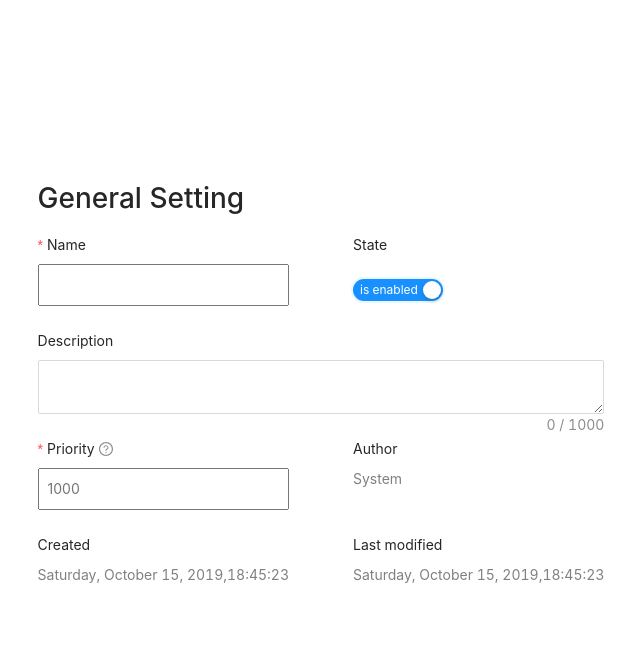
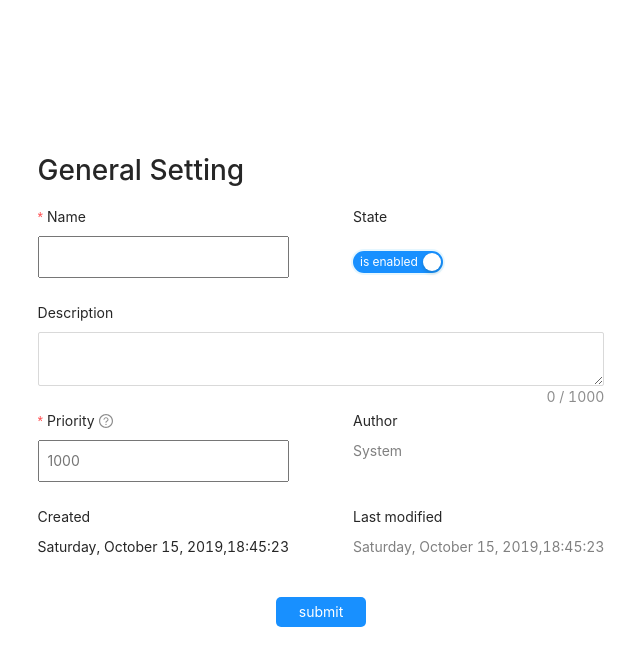
Before and after one commit to Fatemeh-Soleimani/Front-Intern-Form-Design-, a React (Create React App) app in the folder form/: page / in a window 1280 px wide. Shown: the top 666 px of the page, without its empty margins (319-959 px from the left). Built offline with nearby package versions, Linux system fonts and the light colour scheme; no server answers.

Commit message:
add get method (api from axios)-(not complete)

```diff
--- a/form/src/components/myform.css
+++ b/form/src/components/myform.css
@@ -23,3 +23,17 @@
 	text-align: left;
 	color: gray;
 }
+.submitbutton{
+	size: large;
+	width: 90px;
+	height: 30px;
+	background-color: rgb(24, 144, 255);
+	border-radius: 5px;
+	border: none;
+	color:white;
+
+}
+.submitbutton:hover{
+	background-color:rgb(9, 104, 194) ;
+	cursor: pointer;
+}
--- a/form/src/components/myform.js
+++ b/form/src/components/myform.js
@@ -2,15 +2,62 @@ import "./myform.css";
 import { Form, Input, Button, Row, Col, Switch } from "antd";
 import TextArea from "antd/lib/input/TextArea";
 import FormItem from "antd/lib/form/FormItem";
+import { useState } from "react";
+import axios from "axios";
+import { OmitProps } from "antd/lib/transfer/ListBody";
+// const [users, setUsers] = useState([]);
+async function getrequest(){
+	axios.get('https://ansarcrm.iran.liara.run/MainApi/getForm?id=1000', {
+		params: {
+		  ID: 1000
+		}
+	  })
+	  .then(function (response) {
+
+		console.log(response.data);
+	  });
+	}
 
 function MyForm() {
 
-	return <div><Form name='basic form' layout="vertical" size="middle">
+	getrequest();
+	const [name,setname]=useState('');
+	const [desc,setdesc]=useState('');
+	const [prio,setprio]=useState('');
+	const [author,setauthor]=useState('');
+	const [create,setcreate]=useState('');
+	const [lastm,setlastm]=useState('');
+
+
+const handlename=(event)=>{
+	// this.setState({name: event.target.value })
+	const Name=event.target.value;
+	console.log(Name);
+	setname(Name);
+}
+const handledesc=(event)=>{
+	const description=event.target.value;
+	console.log(description);
+	setname(description);
+}
+const handleprio=(event)=>{
+	const prior=event.target.value;
+	console.log(prior);
+	setname(prior);
+}
+const submituser=async(e)=>{
+
+	e.preventDesfault();
+	const userdata={Name:name , description:desc,prior:prio};
+	await axios.post('https://ansarcrm.iran.liara.run/MainApi/setForm',JSON.stringify(userdata)).then(result=>{console.log(result.data);});
+
+}
+	return <div><Form onSubmit={submituser} name='basic form' layout="vertical" size="middle">
 		<h1 class="title">General Setting</h1>
 		<Row gutter={[64, 40]}>
 			<Col span={12} ><div>
 				<Form.Item label="Name" name="Name" rules={[{ required: true, message: 'Please enter your name' }]}>
-					<input className="name"></input>
+					<input name="name" className="name" onChange={(e)=>handlename(e)} ></input>
 				</Form.Item></div></Col>
 			<Col span={12} ><div>
 				<Form.Item label="State" name="state">
@@ -24,7 +71,8 @@ function MyForm() {
 			<Col span={24} >
 				<div>
 					<Form.Item label="Description" >
-						<TextArea class="desc-inp" showCount maxLength={1000} />
+						<TextArea class="desc-inp" name="desc_inp" showCount maxLength={1000} onChange={(e)=>handledesc(e) }>
+						</TextArea>
 					</Form.Item>
 				</div>
 			</Col>
@@ -35,14 +83,14 @@ function MyForm() {
 			<Col span={12} >
 				<div>
 					<FormItem name="priority" label="Priority" required tooltip="This is a required field">
-						<input class="prio-inp" placeholder="1000" />
+						<input class="prio-inp" placeholder="1000" onChange={(e)=>handleprio(e)}/>
 					</FormItem>
 				</div>
 			</Col>
 			<Col span={12} >
 				<div>
 					<FormItem label="Author" name="author">
-						<p class="author">System</p>
+						<p class="author" >System</p>
 
 					</FormItem>
 				</div>
@@ -52,20 +100,28 @@ function MyForm() {
 			<Col span={12} >
 				<div>
 					<FormItem label="Created" name="create">
-						<p class="lastm">Saturday, October 15, 2019,18:45:23</p>
+						<p class="create">Saturday, October 15, 2019,18:45:23</p>
 					</FormItem>
 				</div>
 			</Col>
 
 			<Col span={12} >
 				<div>
-					<FormItem label="Last modified" name="create">
+					<FormItem label="Last modified" name="lastm">
 						<p className="lastm">Saturday, October 15, 2019,18:45:23</p>
 					</FormItem>
 				</div>
 			</Col>
 		</Row>
-
+		<Row gutter={[64, 40]}>
+			<Col span={24} >
+				<div>
+					<Form.Item >
+						<button class ="submitbutton" type="submit" >submit</button>
+					</Form.Item>
+				</div>
+			</Col>
+		</Row>
 	</Form>
 	</div>;
 }
```
